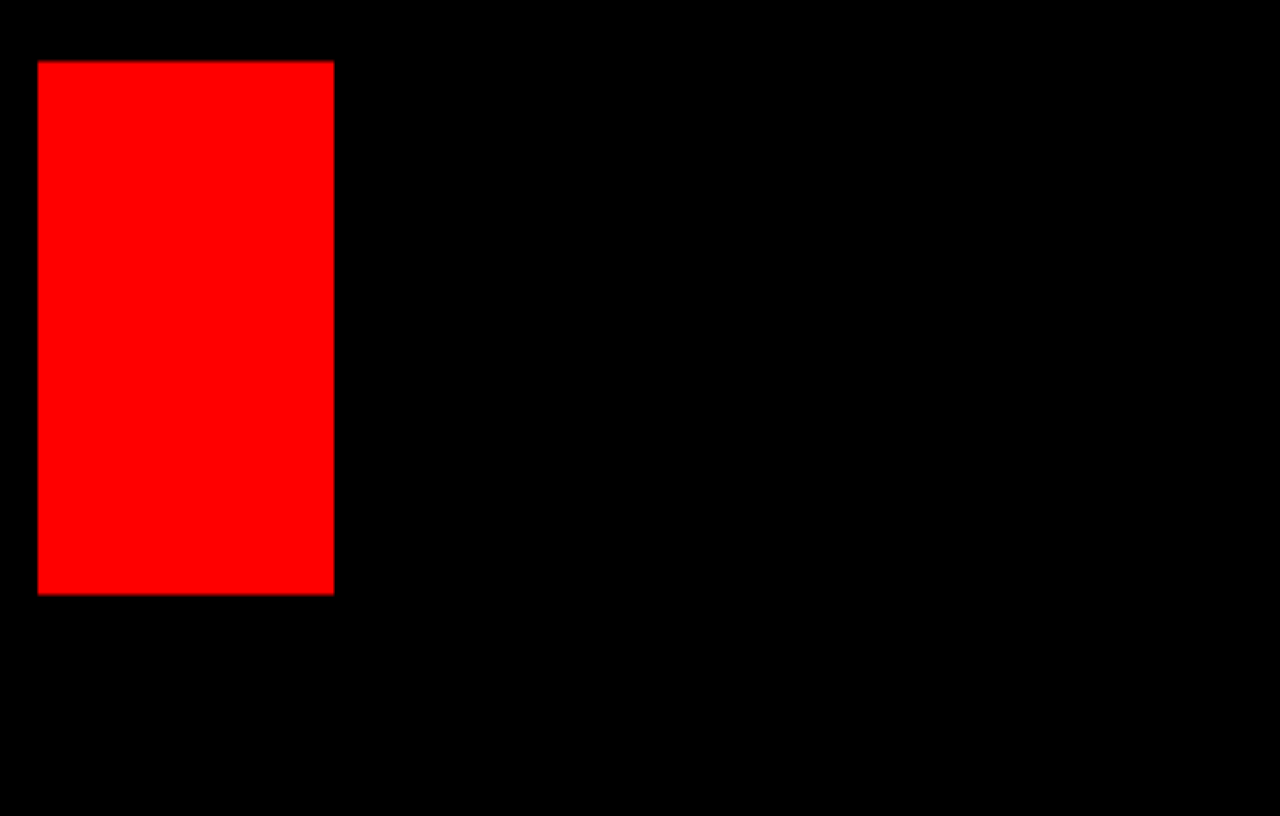
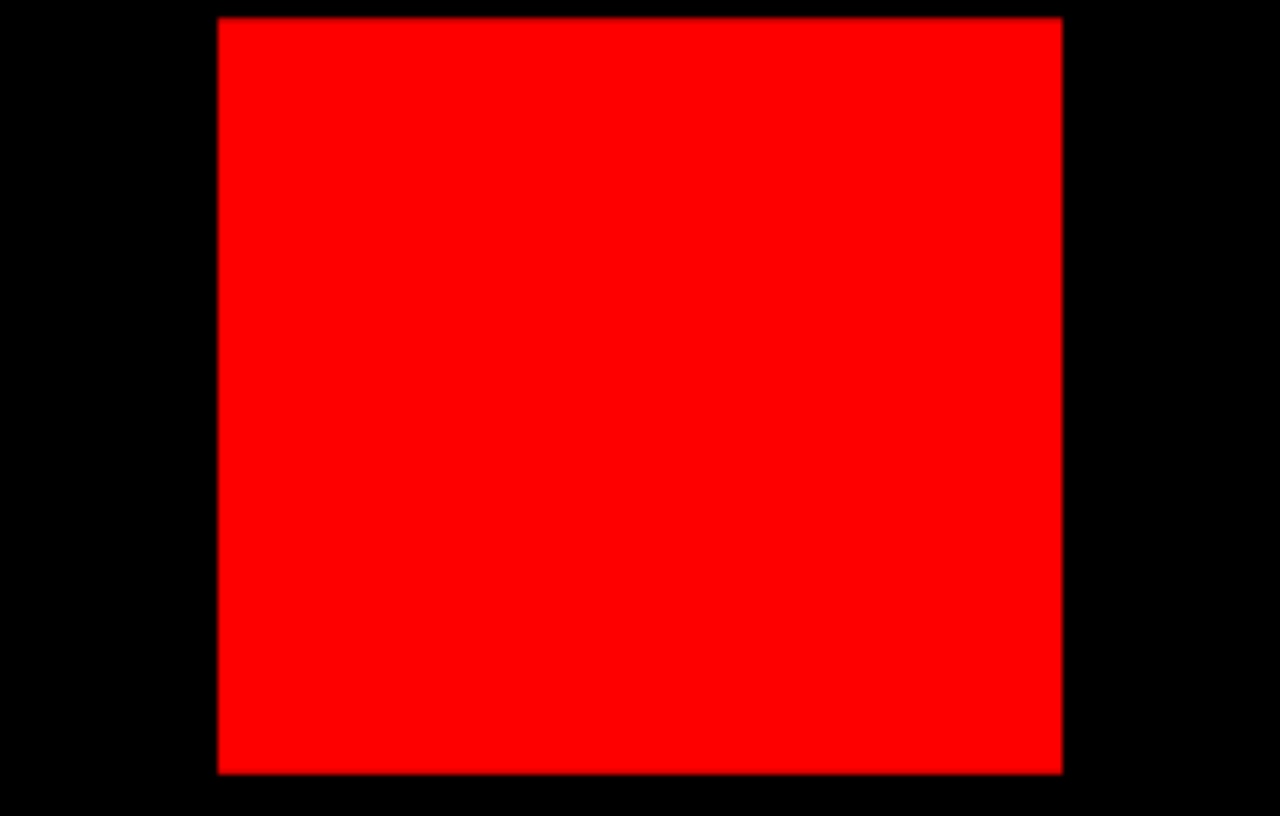
Before and after one commit to matthew-mcallister/gameboyish, a website with bundled scripts: page public/index.html in a window 1280 px wide. Built offline with nearby package versions, Linux system fonts and the light colour scheme.

Commit message:
Get canvas refresh and scaling right

```diff
--- a/public/index.css
+++ b/public/index.css
@@ -1,8 +1,46 @@
+body,
+html {
+  margin: 0;
+  padding: 0;
+  border: 0;
+}
+
+* {
+  box-sizing: border-box;
+}
+
 body {
+  height: 99vh;
   background-color: black;
 }
 
-canvas {
-  height: 100vh;
-  aspect-ratio: 160 / 144;
+.root {
+  height: 100%;
 }
+
+.container {
+  width: 100%;
+  height: 100%;
+  position: relative;
+}
+
+.center {
+  width: 100vw;
+  height: calc(144 / 160 * 100vw);
+  max-width: calc(160 / 144 * 100vh);
+  max-height: 100vh;
+  margin: 0;
+  position: absolute;
+  top: 50%;
+  left: 50%;
+  -ms-transform: translate(-50%, -50%);
+  transform: translate(-50%, -50%);
+}
+
+#canvas {
+  width: 100%;
+  height: 100%;
+  padding-left: 0;
+  padding-right: 0;
+  display: block;
+}
--- a/public/index.html
+++ b/public/index.html
@@ -10,8 +10,12 @@
   </head>
   <body>
     <noscript>You need to enable JavaScript to run this app.</noscript>
-    <div id="root">
-      <canvas id="canvas"></canvas>
+    <div class="root">
+      <div class="container">
+        <div class="center">
+          <canvas id="canvas"></canvas>
+        </div>
+      </div>
     </div>
     <script src="bundle/index.js" defer></script>
   </body>
--- a/src/foo.ts
+++ /dev/null
@@ -1 +0,0 @@
-export default 1
--- a/src/index.ts
+++ b/src/index.ts
@@ -1,6 +1,33 @@
-import number from 'foo'
+import Renderer from 'render'
 
-console.log(number)
+let updates = 0
+
+class Timer {
+  fps: number
+  time: number
+  tics: number
+
+  constructor(fps: number) {
+    this.fps = fps
+    this.time = performance.now()
+    this.tics = 0
+  }
+
+  reset() {
+    this.time = performance.now()
+  }
+
+  advance() {
+    let newTime = performance.now()
+    let frameTime = 1000 / this.fps
+    if (newTime - this.time > frameTime) {
+      this.time += frameTime
+      this.tics += 1
+      return true
+    }
+    return false
+  }
+}
 
 async function mainLoop() {
   const canvas: HTMLCanvasElement = document.getElementById(
@@ -8,8 +35,30 @@ async function mainLoop() {
   ) as HTMLCanvasElement
   const ctx = canvas.getContext('2d')!
 
-  ctx.fillStyle = 'red'
-  ctx.fillRect(10, 10, 100, 100)
+  const renderer = new Renderer()
+  const timer = new Timer(60)
+
+  function update() {
+    if (timer.tics == 0) {
+      // Sync timer
+      timer.reset()
+    }
+
+    updates += 1
+    while (timer.advance()) {
+      // Advance game logic
+    }
+
+    renderer.render()
+
+    ctx.setTransform(canvas.width / 160, 0, 0, canvas.height / 144, 0, 0)
+    ctx.clearRect(0, 0, canvas.width, canvas.height)
+    ctx.drawImage(renderer.canvas, 0, 0)
+
+    requestAnimationFrame(update)
+  }
+
+  requestAnimationFrame(update)
 }
 
 mainLoop()
--- /dev/null
+++ b/src/render.ts
@@ -0,0 +1,30 @@
+export default class Renderer {
+  canvas: HTMLCanvasElement
+  // @ts-ignore
+  ctx: CanvasRenderingContext2D
+  i: number
+
+  constructor() {
+    let canvas = document.createElement('canvas')
+    canvas.width = 160
+    canvas.height = 144
+    canvas.style.display = 'none'
+    this.canvas = canvas
+    this.i = 0
+
+    this.ctx = canvas.getContext('2d')!
+    this.ctx.save()
+  }
+
+  refresh() {
+    this.ctx.restore()
+    this.ctx.clearRect(0, 0, this.canvas.width, this.canvas.height)
+  }
+
+  render() {
+    this.refresh()
+    this.ctx.fillStyle = 'red'
+    this.ctx.fillRect(4, 4, 152, 136)
+    this.i += 1
+  }
+}
```
